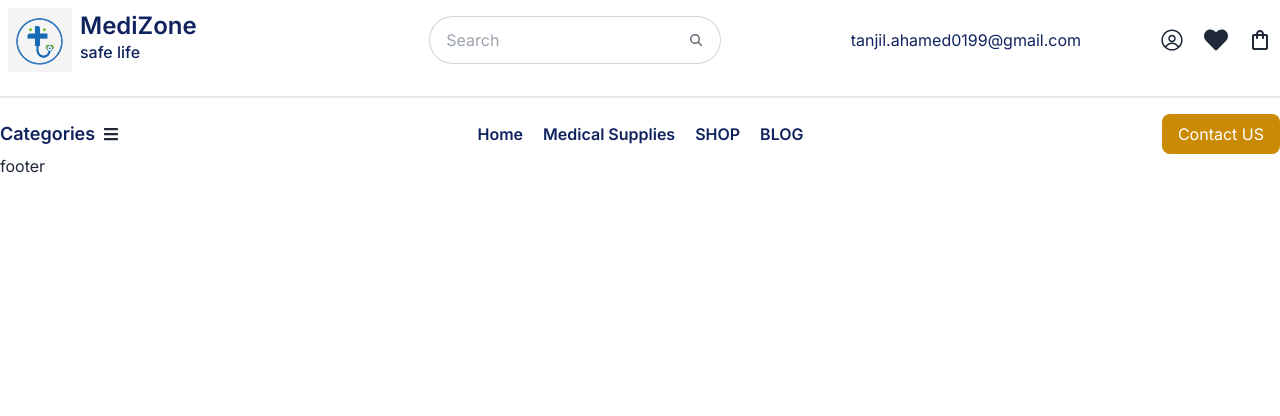
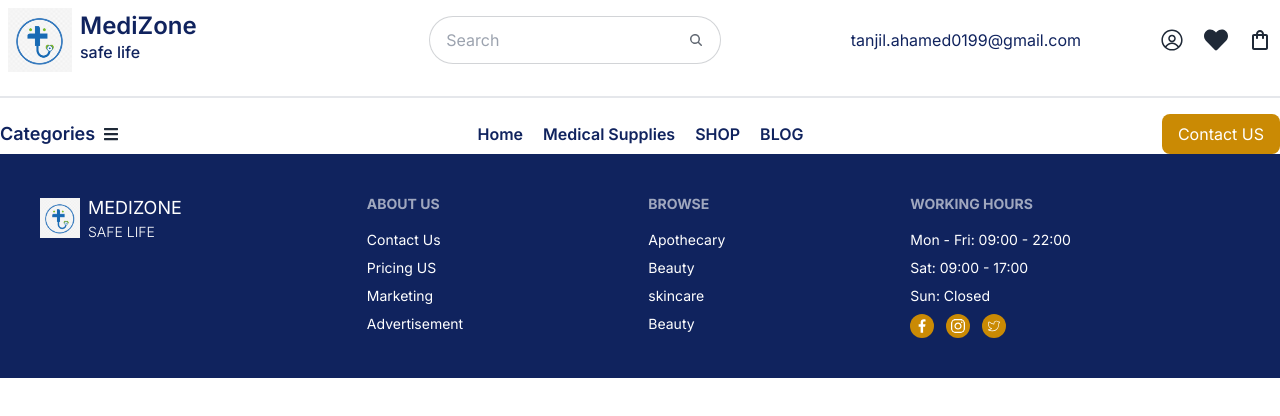
Before and after one commit to tanjilahamed99/medi-market-frontend, a Next.js app: page / in a window 1280 px wide. Shown: the top 416 px of the page. Built offline with nearby package versions, Linux system fonts and the light colour scheme.

Commit message:
footer added

```diff
--- a/src/components/shared/Footer.tsx
+++ b/src/components/shared/Footer.tsx
@@ -1,5 +1,55 @@
+import Image from "next/image";
+import logo from "../../../public/images/navbar/web-logo.png";
+import { GrFacebookOption } from "react-icons/gr";
+import { FaInstagram } from "react-icons/fa";
+import { CiTwitter } from "react-icons/ci";
+import Link from "next/link";
+
 const Footer = () => {
-  return <div>footer</div>;
+  return (
+    <div>
+      <footer className="footer bg-[#10235e] p-10 text-white">
+        <aside className="flex items-center">
+          <Image src={logo} alt="logo" className="w-10 h-10" />
+          <div>
+            <p className="text-lg">MEDIZONE</p>
+            <h4 className="font-light">SAFE LIFE</h4>
+          </div>
+        </aside>
+        <nav>
+          <h6 className="footer-title text-white">About us</h6>
+          <a className="link link-hover">Contact Us</a>
+          <a className="link link-hover">Pricing US</a>
+          <a className="link link-hover">Marketing</a>
+          <a className="link link-hover">Advertisement</a>
+        </nav>
+        <nav>
+          <h6 className="footer-title text-white">Browse</h6>
+          <a className="link link-hover">Apothecary</a>
+          <a className="link link-hover">Beauty</a>
+          <a className="link link-hover">skincare</a>
+          <a className="link link-hover">Beauty</a>
+        </nav>
+        <nav>
+          <h6 className="footer-title text-white">Working Hours</h6>
+          <a className="">Mon - Fri: 09:00 - 22:00</a>
+          <a className="">Sat: 09:00 - 17:00</a>
+          <a className="">Sun: Closed</a>
+          <div className="flex  gap-3">
+            <Link className="" href={"/"}>
+              <GrFacebookOption className="text-2xl bg-yellow-600 rounded-full p-1 hover:border-white hover:border hover:bg-[#10235e]" />
+            </Link>
+            <Link className="" href={"/"}>
+              <FaInstagram className="text-2xl bg-yellow-600 rounded-full p-1 hover:border-white hover:border hover:bg-[#10235e]" />
+            </Link>
+            <Link className="" href={"/"}>
+              <CiTwitter className="text-2xl bg-yellow-600 rounded-full p-1 hover:border-white hover:border hover:bg-[#10235e]" />
+            </Link>
+          </div>
+        </nav>
+      </footer>
+    </div>
+  );
 };
 
 export default Footer;
--- a/src/components/shared/Navbar.tsx
+++ b/src/components/shared/Navbar.tsx
@@ -68,7 +68,7 @@ const Navbar = () => {
           <h2 className="font-semibold text-primary-text text-lg">
             Categories
           </h2>
-          <FaBars />
+          <FaBars className="cursor-pointer" />
         </div>
         {/* nav links */}
         <div>
```
